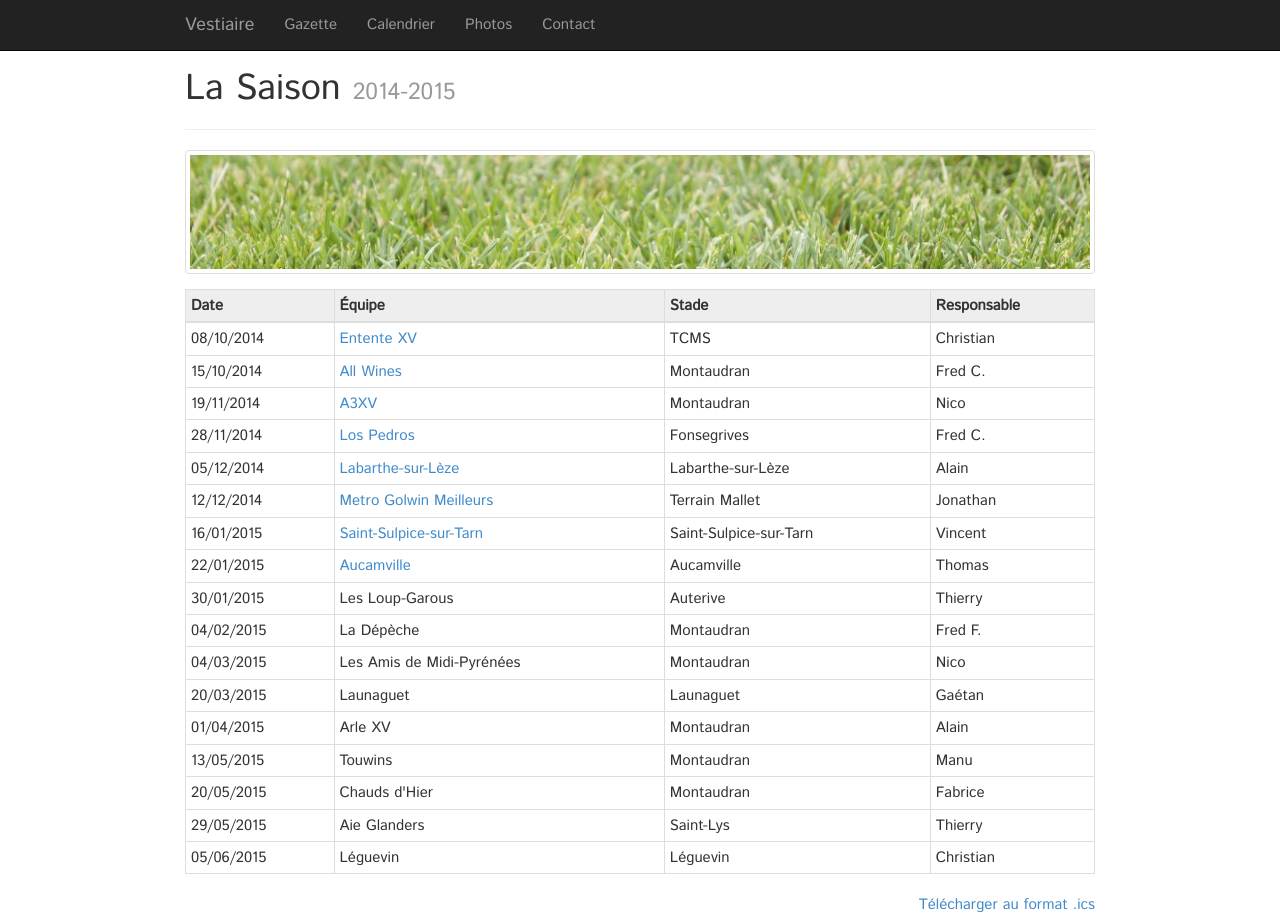
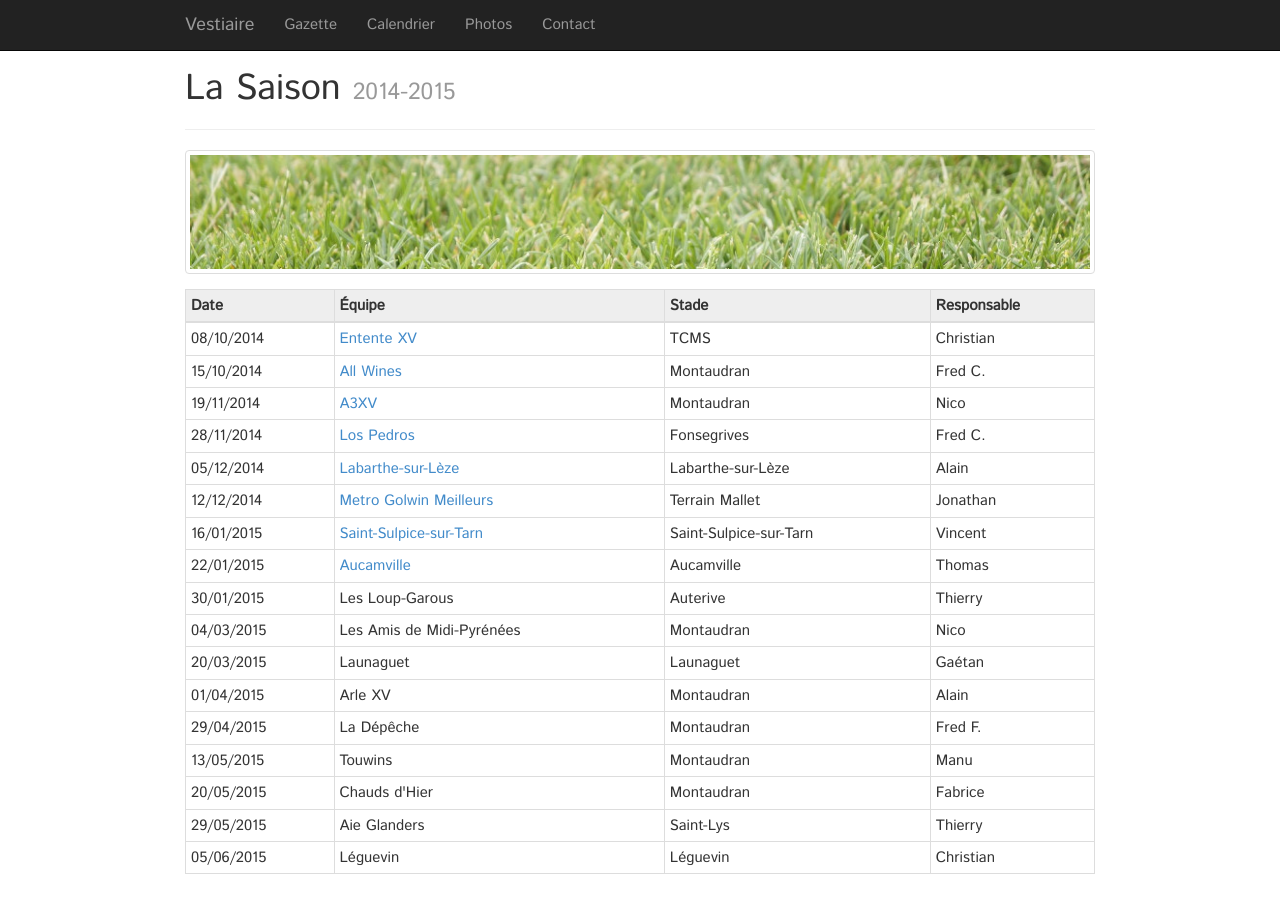
Before and after one commit to fcabestre/Gonins, a Jekyll site: the page built from calendrier.html, in a window 1280 px wide. Built offline with Jekyll 4.4.1, drawn with Linux system fonts in a browser that asks for light colours; nearby versions of some CDN libraries; comment, search, counter and statistics services are not loaded.

Commit message:
Changement de date pour le match contre la Dépêche

```diff
--- a/_data/matchs.yml
+++ b/_data/matchs.yml
@@ -51,11 +51,6 @@
    stade: Auterive
    responsable: Thierry
 
- - date: 04/02/2015
-   equipe: La Dépèche
-   stade: Montaudran
-   responsable: Fred F.
-
  - date: 04/03/2015
    equipe: Les Amis de Midi-Pyrénées
    stade: Montaudran
@@ -70,6 +65,11 @@
    equipe: Arle XV
    stade: Montaudran
    responsable: Alain
+
+ - date: 29/04/2015
+   equipe: La Dépêche
+   stade: Montaudran
+   responsable: Fred F.
 
  - date: 13/05/2015
    equipe: Touwins
--- a/calendrier.html
+++ b/calendrier.html
@@ -49,9 +49,3 @@ layout: gonins
         </div>
     </div>
 </div>
-
-<div class="row">
-    <div style="text-align: right;" class="col-md-12">
-        <a href="{{ site.baseurl }}/Matchs.ics"><i class="icon-calendar"></i> Télécharger au format .ics</a>
-    </div>
-</div>
```
